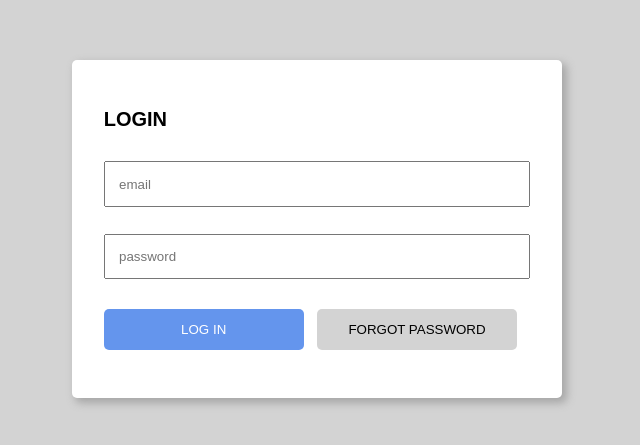
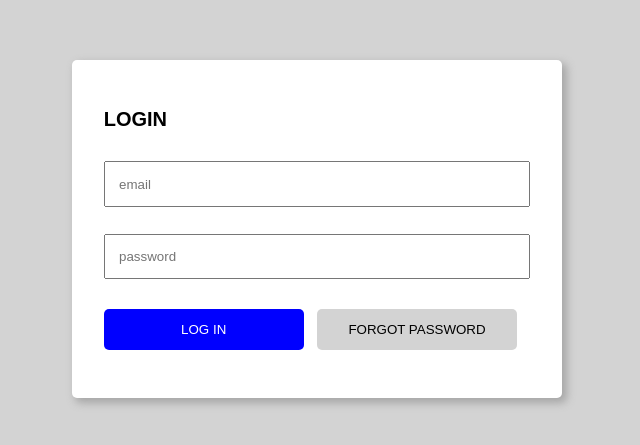
Before and after one commit to The-Naive-Bayesian/react-theme-switcher-form, a React (Create React App) app: page / in a window 1280 px wide. Shown: the part 171-616 px from the top of the page, without its empty margins (323-963 px from the left). Built offline with nearby package versions, Linux system fonts and the light colour scheme; the HTML template or start-up script is replaced by a standard one.

Commit message:
Added Theme component w render prop
Signed-off-by: Chris Emerson <cemerson@i3logix.com>

```diff
--- a/src/components/form.tsx
+++ b/src/components/form.tsx
@@ -1,5 +1,6 @@
 import * as React from "react";
 import './form.css';
+import {Theme} from "./theme";
 
 class Form extends React.Component {
     public render() {
@@ -8,10 +9,18 @@ class Form extends React.Component {
                 <h2>Login</h2>
                 <input type={'email'} name={'email'} placeholder={'email'}/>
                 <input type={'password'} name={'password'} placeholder={'password'}/>
-                <div className={'button-group'}>
-                    <button type={'submit'} className={'primary'}>Log In</button>
-                    <button type={'button'}>Forgot Password</button>
-                </div>
+                    <Theme>
+                        {style => (
+                            <div className={'button-group'}>
+                                <button type={'submit'} style={style.primary} className={'primary'}>
+                                    Log In
+                                </button>
+                                <button type={'button'} style={style.secondary}>
+                                    Forgot Password
+                                </button>
+                            </div>
+                        )}
+                    </Theme>
             </form>
         );
     }
--- /dev/null
+++ b/src/components/theme.tsx
@@ -0,0 +1,31 @@
+import * as React from "react";
+
+interface ThemeStyle {
+    primary: {
+        backgroundColor: string,
+        color: string
+    },
+    secondary: {
+        backgroundColor: string,
+        color: string
+    }
+}
+
+const themeStyle = {
+    primary: {
+        backgroundColor: 'blue',
+        color: 'white',
+    },
+    secondary: {
+        backgroundColor: 'lightgrey',
+        color: 'black',
+    },
+};
+
+export const Theme = ({children}: {children: (style: ThemeStyle) => any}) => {
+    return (
+        <React.Fragment>
+            {children(themeStyle)}
+        </React.Fragment>
+    );
+};
```
Also changed, not shown: 1 other file (tests, documents, lock files or other folders).
